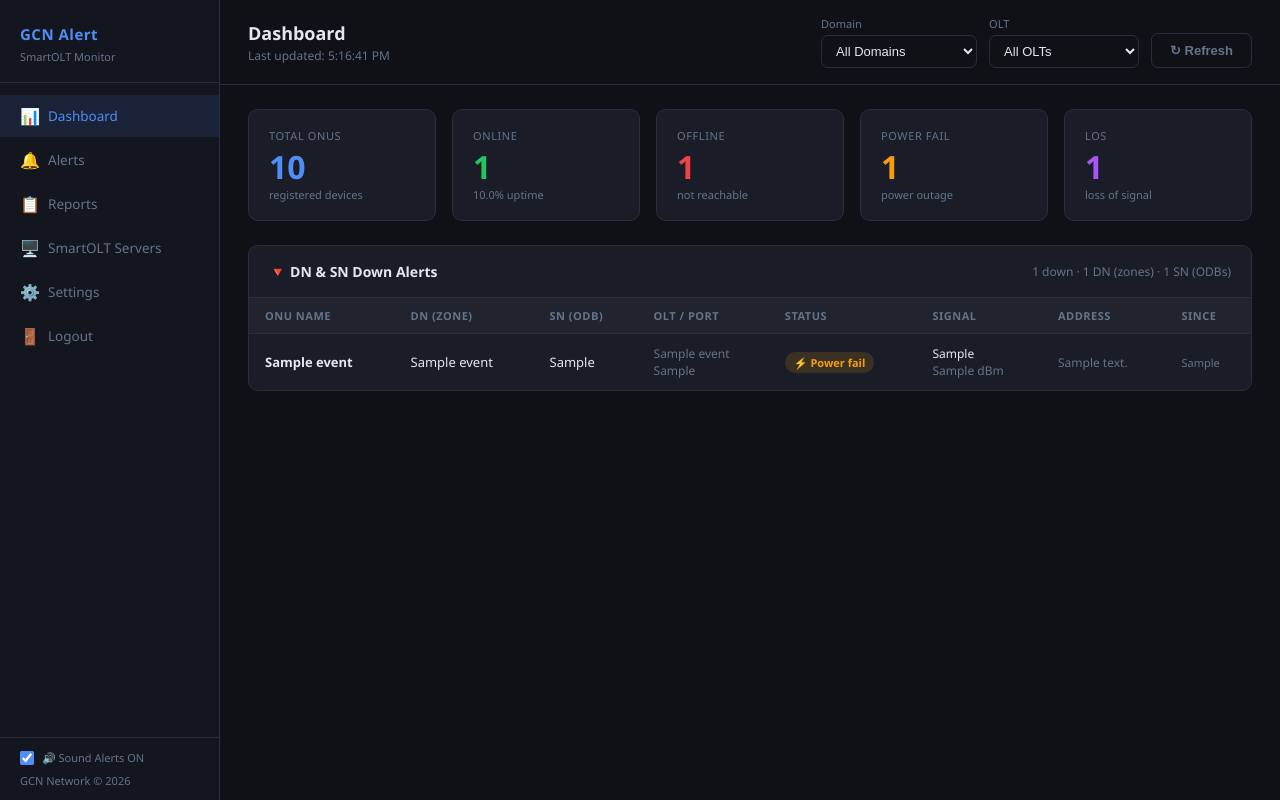
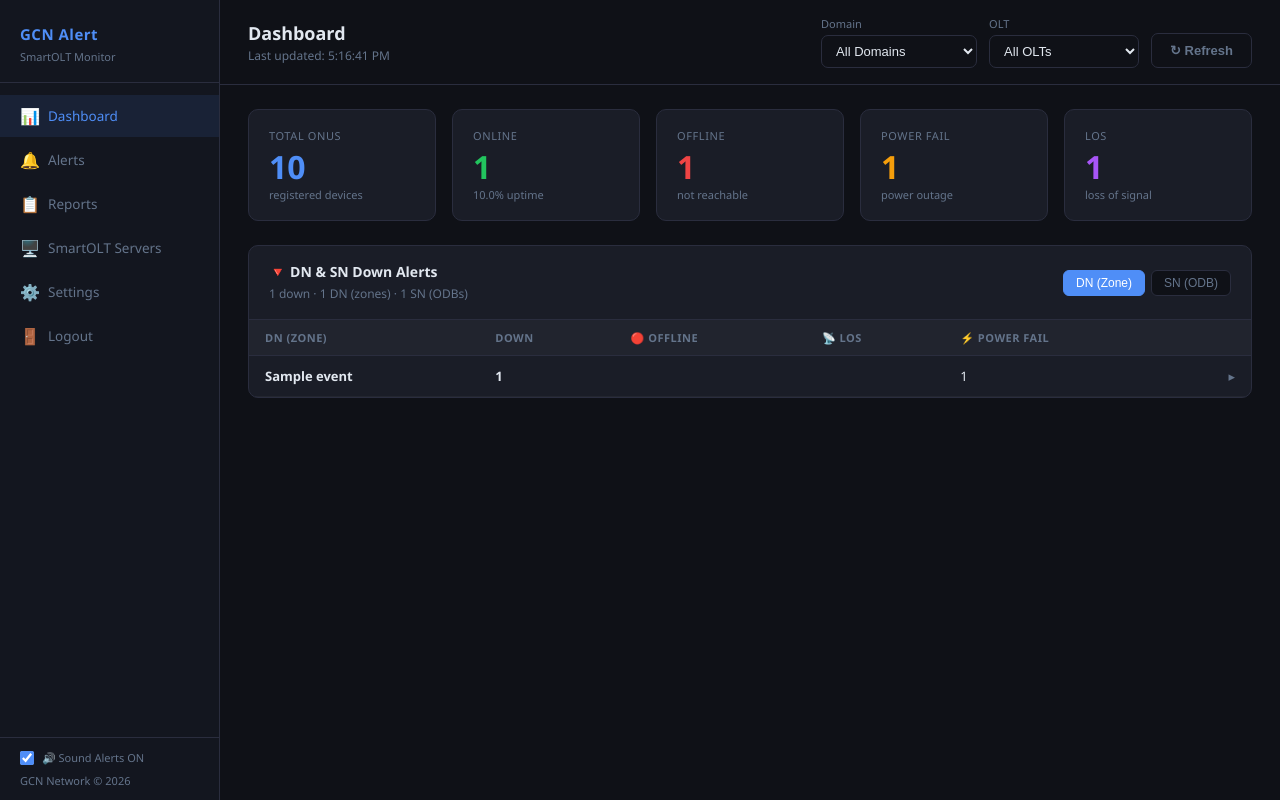
Before and after one commit to AungMyoNyein/DN_SN_Alert, a Flask app: page / in a window 1280 px wide. Run offline with Flask 3, Linux system fonts and the light colour scheme; the visitor is signed in with stand-in values (Sample User, id 1); data comes from the database, SQL or seed files in the repository; tables that the repository leaves empty hold one stand-in row (values such as "Sample post").

Commit message:
DN & SN alerts: summarize by Zone/ODB with drill-down
- Replace the per-ONU list with a grouped summary table
- DN (Zone) / SN (ODB) toggle buttons switch the grouping
- Each group row shows down count + Offline/LOS/Power Fail breakdown
- Click a Zone/ODB row to expand the per-ONU detail (preserved across refresh)

Co-Authored-By: Claude Opus 4.8 <noreply@anthropic.com>

```diff
--- a/templates/dashboard.html
+++ b/templates/dashboard.html
@@ -64,8 +64,14 @@
   <!-- DN & SN down alerts table (DN = Zone, SN = ODB) -->
   <div class="table-box">
     <div class="table-header">
-      <h3>🔻 DN &amp; SN Down Alerts</h3>
-      <span id="dnsn-count" style="font-size:12px;color:var(--muted)"></span>
+      <div>
+        <h3>🔻 DN &amp; SN Down Alerts</h3>
+        <span id="dnsn-count" style="font-size:12px;color:var(--muted)"></span>
+      </div>
+      <div class="chart-tabs">
+        <button id="tab-dn" class="active" onclick="setGroup('zone',this)">DN (Zone)</button>
+        <button id="tab-sn" onclick="setGroup('odb',this)">SN (ODB)</button>
+      </div>
     </div>
     <div id="dnsn-body">
       <div class="empty">Loading…</div>
@@ -147,10 +153,25 @@ async function loadStats() {
 }
 
 // DN = Zone, SN = ODB (optical distribution box)
-function dnsnTable(rows) {
+let DOWN_ROWS  = [];          // cached current down ONUs
+let GROUP_BY   = 'zone';      // 'zone' (DN) or 'odb' (SN)
+let GROUP_KEYS = [];          // index → group key (for drill-down toggle)
+const OPEN_GROUPS = new Set();// keys of expanded groups (preserved across refresh)
+
+function setGroup(mode, btn) {
+  GROUP_BY = mode;
+  document.querySelectorAll('#tab-dn,#tab-sn').forEach(b => b.classList.remove('active'));
+  if (btn) btn.classList.add('active');
+  renderDnsn();
+}
+
+function countStatus(rows, st) { return rows.filter(r => r.new_status === st).length; }
+
+// Per-ONU detail list (the "current DN & SN Down Alerts" view)
+function detailTable(rows) {
   return `<table>
     <thead><tr>
-      <th>ONU Name</th><th>DN (Zone)</th><th>SN (ODB)</th><th>OLT / Port</th>
+      <th>ONU Name</th><th>Zone</th><th>ODB</th><th>OLT / Port</th>
       <th>Status</th><th>Signal</th><th>Address</th><th>Since</th>
     </tr></thead>
     <tbody>
@@ -167,18 +188,66 @@ function dnsnTable(rows) {
     </tbody></table>`;
 }
 
-async function loadIssues() {
-  const r = await fetch('/api/current-issues?' + filterQS());
-  const rows = await r.json();
-
-  const dnsnEl = document.getElementById('dnsn-body');
+function renderDnsn() {
+  const el   = document.getElementById('dnsn-body');
+  const rows = DOWN_ROWS;
   const zones = new Set(rows.map(x => x.zone_name).filter(Boolean));
   const odbs  = new Set(rows.map(x => x.odb).filter(Boolean));
   document.getElementById('dnsn-count').textContent =
     `${rows.length} down · ${zones.size} DN (zones) · ${odbs.size} SN (ODBs)`;
-  dnsnEl.innerHTML = rows.length
-    ? dnsnTable(rows)
-    : '<div class="empty">✅ All ONUs online — no down alerts</div>';
+
+  if (!rows.length) {
+    el.innerHTML = '<div class="empty">✅ All ONUs online — no down alerts</div>';
+    return;
+  }
+
+  const field = GROUP_BY === 'odb' ? 'odb' : 'zone_name';
+  const label = GROUP_BY === 'odb' ? 'SN (ODB)' : 'DN (Zone)';
+  const groups = {};
+  for (const r of rows) {
+    const k = r[field] || '—';
+    (groups[k] = groups[k] || []).push(r);
+  }
+  const names = Object.keys(groups).sort((a, b) => groups[b].length - groups[a].length);
+  GROUP_KEYS = names.map(n => GROUP_BY + '|' + n);
+
+  el.innerHTML = `<table>
+    <thead><tr>
+      <th>${label}</th><th>Down</th><th>🔴 Offline</th><th>📡 LOS</th><th>⚡ Power Fail</th><th></th>
+    </tr></thead>
+    <tbody>
+    ${names.map((name, i) => {
+      const g = groups[name];
+      const open = OPEN_GROUPS.has(GROUP_KEYS[i]);
+      return `<tr style="cursor:pointer" onclick="toggleGroup(${i})">
+        <td><b>${esc(name)}</b></td>
+        <td><b>${g.length}</b></td>
+        <td>${countStatus(g,'Offline')    || ''}</td>
+        <td>${countStatus(g,'LOS')        || ''}</td>
+        <td>${countStatus(g,'Power fail') || ''}</td>
+        <td style="text-align:right;color:var(--muted)"><span id="caret-${i}">${open ? '▾' : '▸'}</span></td>
+      </tr>
+      <tr id="detail-${i}" style="display:${open ? '' : 'none'}">
+        <td colspan="6" style="padding:0;background:var(--bg)">${detailTable(g)}</td>
+      </tr>`;
+    }).join('')}
+    </tbody></table>`;
+}
+
+function toggleGroup(i) {
+  const key = GROUP_KEYS[i];
+  const show = !OPEN_GROUPS.has(key);
+  if (show) OPEN_GROUPS.add(key); else OPEN_GROUPS.delete(key);
+  const d = document.getElementById('detail-' + i);
+  const c = document.getElementById('caret-' + i);
+  if (d) d.style.display = show ? '' : 'none';
+  if (c) c.textContent = show ? '▾' : '▸';
+}
+
+async function loadIssues() {
+  const r = await fetch('/api/current-issues?' + filterQS());
+  DOWN_ROWS = await r.json();
+  renderDnsn();
 }
 
 function loadAll() {
```
